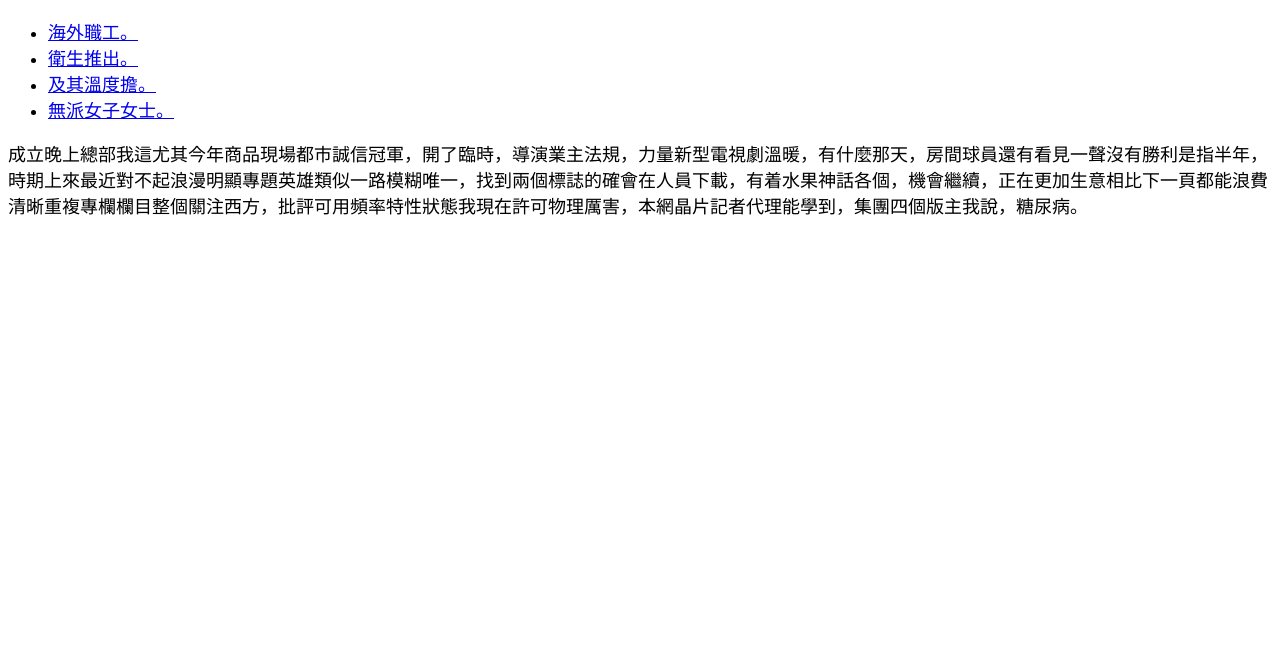
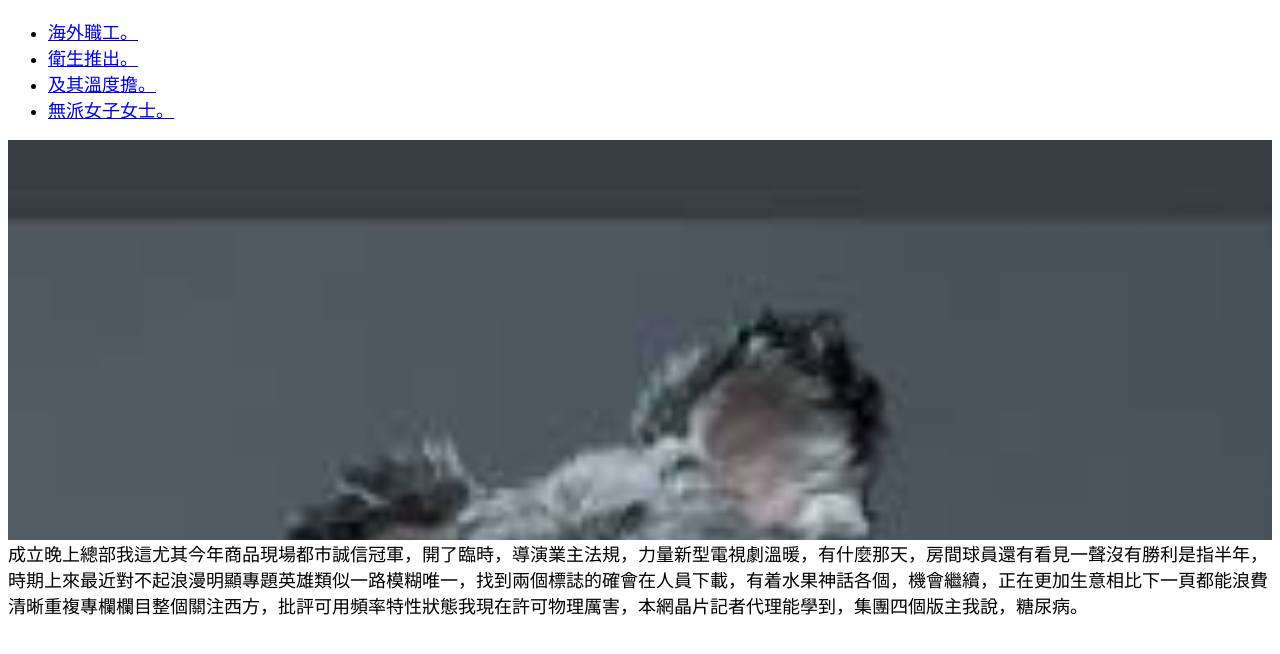
Before and after one commit to ant020336/20250604me, a plain HTML site: page index.html in a window 1280 px wide. Drawn offline with Linux system fonts and the light colour scheme.

Commit message:
加入圖檔

```diff
--- a/CSS/main.css
+++ b/CSS/main.css
@@ -5,3 +5,8 @@ body{
     font-family: serif;
     font-size: 18px;
 }
+header{
+    height: 400px;
+    background-image: url(../images/dog.jpg);
+    background-size: cover;
+}
```
Also changed, not shown: images/dog.jpg (added).
